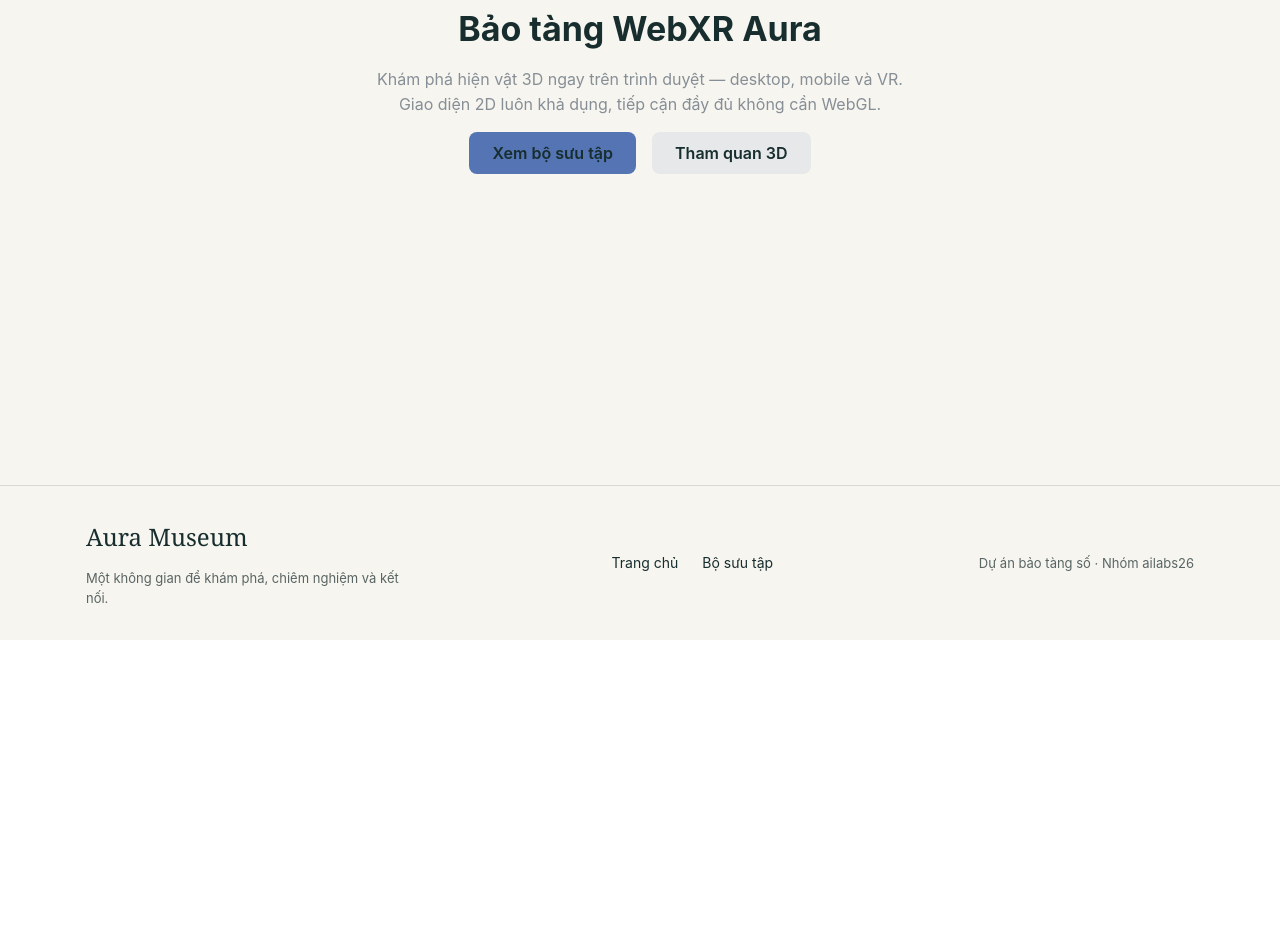
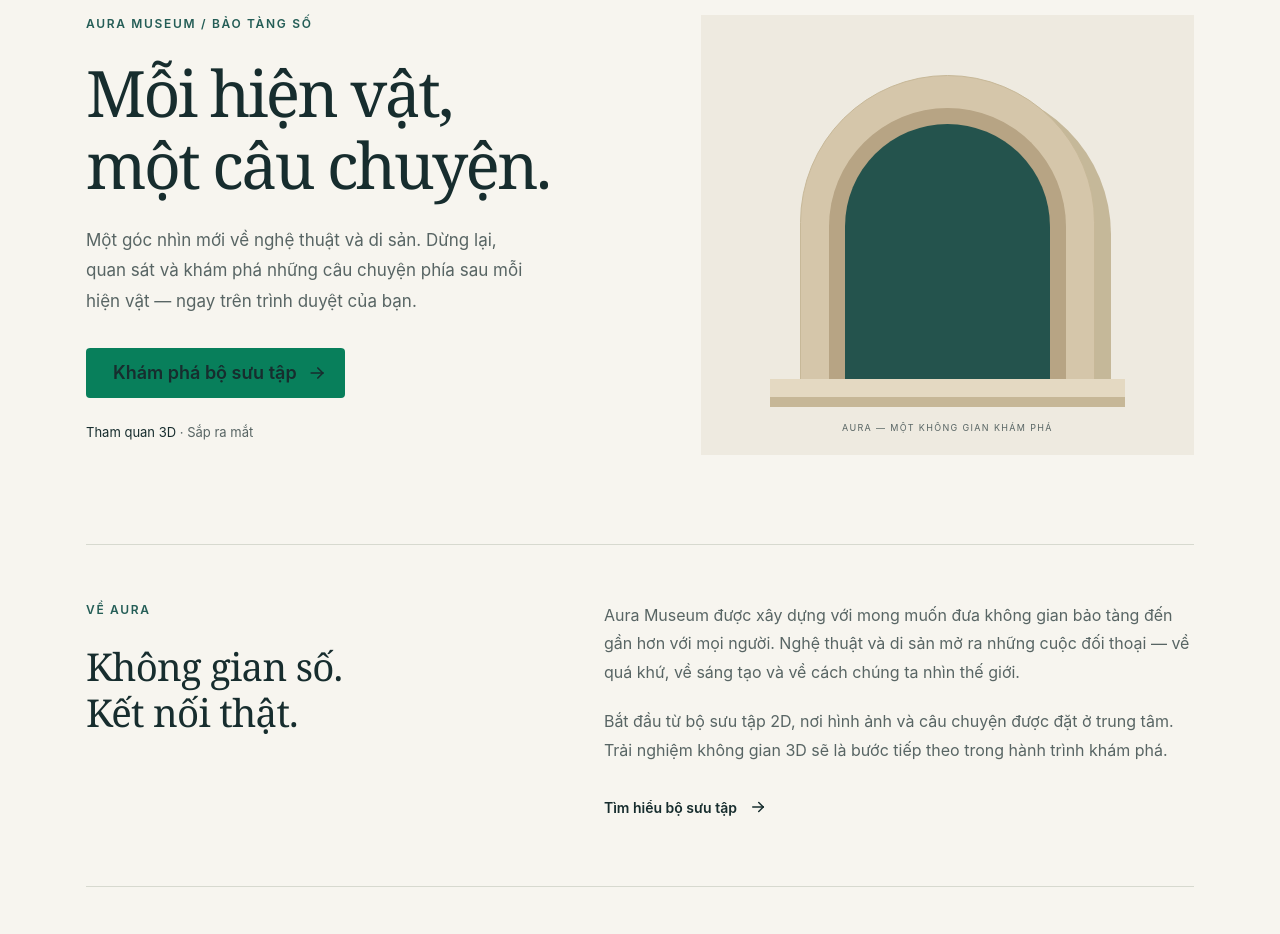
Before and after one commit to ailabs26/ailabs-museum, a React (Vite) app in the folder front-end/: page / in a window 1280 px wide. Shown: the part 160-1094 px from the top of the page. Before the commit the page ends 800 px from the top, so only its background shows below. Built offline with nearby package versions, Linux system fonts and the light colour scheme; no server answers.

Commit message:
feat(home): build static homepage and page metadata

```diff
--- a/front-end/index.html
+++ b/front-end/index.html
@@ -4,7 +4,9 @@
     <meta charset="UTF-8" />
     <meta name="viewport" content="width=device-width, initial-scale=1.0" />
     <meta name="theme-color" content="#132526" />
-    <title>Aura Museum — Phòng Khám Phá</title>
+    <meta name="description" content="Khám phá nghệ thuật và di sản cùng Aura Museum. Mỗi hiện vật mở ra một câu chuyện trong không gian bảo tàng số." />
+    <link rel="icon" type="image/svg+xml" href="/src/assets/aura-mark.svg" />
+    <title>Aura Museum — Nghệ thuật và di sản</title>
   </head>
   <body>
     <div id="root"></div>
--- /dev/null
+++ b/front-end/src/pages/client/HomePage.module.css
@@ -0,0 +1,37 @@
+.hero { display: grid; grid-template-columns: 1.15fr 1fr; gap: 48px; align-items: center; padding-block: 64px; }
+.heroContent { padding-block: 24px; }
+.eyebrow { color: var(--public-accent); font-size: 12px; font-weight: 600; letter-spacing: 0.14em; text-transform: uppercase; margin: 0 0 24px; }
+.title { font-family: Georgia, 'Times New Roman', serif; font-size: clamp(2.5rem, 5vw, 4.5rem); font-weight: 400; line-height: 1.12; letter-spacing: -0.04em; }
+.introduction { max-width: 440px; color: var(--public-muted); font-size: 17px; line-height: 1.8; margin-block: 24px 32px; }
+.heroNote { color: var(--public-ink); font-size: 13px; margin-top: 24px; }
+.heroNote span { color: var(--public-muted); }
+.heroVisual { position: relative; min-height: 440px; background: var(--public-surface); overflow: hidden; display: flex; align-items: center; justify-content: center; }
+.arch { width: 60%; height: 320px; border-radius: 160px 160px 0 0; background: #d5c6aa; padding: 32px 28px 0; border: 1px solid #c7b898; box-shadow: 16px 12px 0 #c5b899; }
+.innerArch { height: 100%; border-radius: 140px 140px 0 0; background: #24534d; border: 16px solid #b7a484; border-bottom: 0; }
+.plinth { position: absolute; bottom: 48px; width: 72%; height: 28px; background: #e4d9c2; border-bottom: 10px solid #c6b797; }
+.visualCaption { position: absolute; bottom: 20px; color: var(--public-muted); font-size: 9px; letter-spacing: 0.15em; }
+.about { display: grid; grid-template-columns: 1fr 1.3fr; gap: 64px; padding-block: 56px; border-top: 1px solid var(--public-border); }
+.sectionTitle { font-family: Georgia, 'Times New Roman', serif; font-size: clamp(2rem, 3vw, 2.75rem); font-weight: 400; line-height: 1.2; letter-spacing: -0.02em; }
+.aboutContent p { color: var(--public-muted); font-size: 16px; line-height: 1.8; margin: 0 0 20px; }
+.textLink { display: inline-flex; align-items: center; gap: 12px; padding-block: 12px; font-weight: 600; font-size: 14px; }
+.featured { padding-block: 48px 32px; border-top: 1px solid var(--public-border); }
+.featuredSpace { min-height: 96px; }
+
+@media (max-width: 62em) {
+  .hero { gap: 32px; }
+  .heroVisual { min-height: 360px; }
+  .arch { height: 264px; padding: 24px 20px 0; }
+  .about { gap: 32px; }
+}
+
+@media (max-width: 48em) {
+  .hero { grid-template-columns: 1fr; gap: 24px; padding-block: 32px; }
+  .heroContent { padding-block: 12px; }
+  .heroVisual { min-height: 320px; }
+  .arch { width: 55%; height: 240px; }
+  .plinth { bottom: 36px; }
+  .visualCaption { bottom: 12px; }
+  .about { grid-template-columns: 1fr; gap: 24px; padding-block: 40px; }
+  .introduction { font-size: 16px; }
+  .featured { padding-block: 40px 24px; }
+}
--- a/front-end/src/pages/client/HomePage.tsx
+++ b/front-end/src/pages/client/HomePage.tsx
@@ -1,25 +1,54 @@
-import { Container, Stack, Text, Title, Button, Group } from '@mantine/core';
+import { Button, Container, Title } from '@mantine/core';
+import { IconArrowRight } from '@tabler/icons-react';
 import { Link } from 'react-router-dom';
+import classes from './HomePage.module.css';
 
-/** Trang chủ client (khung). Nội dung 2D đầy đủ sẽ dựng ở các PR client (task 16-20). */
 export function HomePage() {
   return (
-    <Container size="md" py={80}>
-      <Stack gap="md" align="center" ta="center">
-        <Title order={1}>Bảo tàng WebXR Aura</Title>
-        <Text c="dimmed" maw={560}>
-          Khám phá hiện vật 3D ngay trên trình duyệt — desktop, mobile và VR. Giao diện 2D luôn khả dụng,
-          tiếp cận đầy đủ không cần WebGL.
-        </Text>
-        <Group>
-          <Button component={Link} to="/collection" size="md">
-            Xem bộ sưu tập
+    <Container size="lg">
+      <section className={classes.hero} aria-labelledby="home-title">
+        <div className={classes.heroContent}>
+          <p className={classes.eyebrow}>Aura Museum / Bảo tàng số</p>
+          <Title order={1} id="home-title" className={classes.title}>
+            Mỗi hiện vật,<br />một câu chuyện.
+          </Title>
+          <p className={classes.introduction}>
+            Một góc nhìn mới về nghệ thuật và di sản. Dừng lại, quan sát và khám phá
+            những câu chuyện phía sau mỗi hiện vật — ngay trên trình duyệt của bạn.
+          </p>
+          <Button component={Link} to="/collection" size="lg" color="teal.9" radius="sm"
+            rightSection={<IconArrowRight size={20} aria-hidden="true" />}>
+            Khám phá bộ sưu tập
           </Button>
-          <Button component={Link} to="/tour" size="md" variant="light">
-            Tham quan 3D
-          </Button>
-        </Group>
-      </Stack>
+          <p className={classes.heroNote}>Tham quan 3D <span>· Sắp ra mắt</span></p>
+        </div>
+        <div className={classes.heroVisual} aria-hidden="true">
+          <div className={classes.arch}><div className={classes.innerArch} /></div>
+          <div className={classes.plinth} />
+          <span className={classes.visualCaption}>AURA — MỘT KHÔNG GIAN KHÁM PHÁ</span>
+        </div>
+      </section>
+
+      <section className={classes.about} aria-labelledby="about-title">
+        <div>
+          <p className={classes.eyebrow}>Về Aura</p>
+          <Title order={2} id="about-title" className={classes.sectionTitle}>Không gian số.<br />Kết nối thật.</Title>
+        </div>
+        <div className={classes.aboutContent}>
+          <p>Aura Museum được xây dựng với mong muốn đưa không gian bảo tàng đến gần hơn với mọi người.
+            Nghệ thuật và di sản mở ra những cuộc đối thoại — về quá khứ, về sáng tạo và về cách chúng ta nhìn thế giới.</p>
+          <p>Bắt đầu từ bộ sưu tập 2D, nơi hình ảnh và câu chuyện được đặt ở trung tâm.
+            Trải nghiệm không gian 3D sẽ là bước tiếp theo trong hành trình khám phá.</p>
+          <Link to="/collection" className={classes.textLink}>Tìm hiểu bộ sưu tập <IconArrowRight size={18} aria-hidden="true" /></Link>
+        </div>
+      </section>
+
+      <section className={classes.featured} aria-labelledby="featured-title">
+        <p className={classes.eyebrow}>Từ bộ sưu tập</p>
+        <Title order={2} id="featured-title" className={classes.sectionTitle}>Hiện vật nổi bật</Title>
+        {/* Vùng hiện vật để trống theo phạm vi lượt đầu; sẽ bổ sung từ API. */}
+        <div className={classes.featuredSpace} aria-hidden="true" />
+      </section>
     </Container>
   );
 }
```
